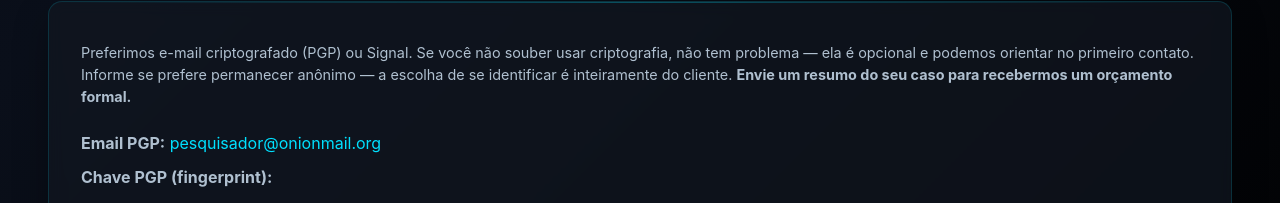
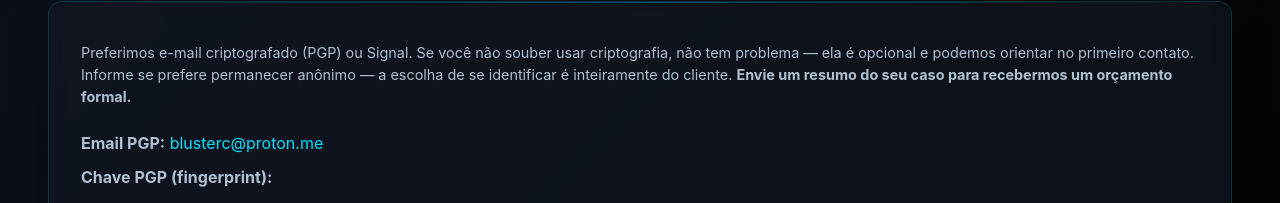
Before and after one commit to omatomato/Omatomato, a plain HTML site: page service-detail.html in a window 1280 px wide. Shown: the part 5357-5560 px from the top of the page. Drawn offline with Linux system fonts and the light colour scheme.

Commit message:
Update service-detail.html

```diff
--- a/service-detail.html
+++ b/service-detail.html
@@ -1406,7 +1406,7 @@ sha256sum -c manifesto-2026-02-28.txt
         <div class="contact-box">
           <p class="hint"><span data-lang="pt">Preferimos e-mail criptografado (PGP) ou Signal. Se você não souber usar criptografia, não tem problema — ela é opcional e podemos orientar no primeiro contato. Informe se prefere permanecer anônimo — a escolha de se identificar é inteiramente do cliente. <strong>Envie um resumo do seu caso para recebermos um orçamento formal.</strong></span><span data-lang="en">We prefer encrypted email (PGP) or Signal. If you don't know how to use encryption, that's fine — it is optional and we can guide you. Also indicate whether you prefer to remain anonymous — the choice to identify is entirely yours. <strong>Send a summary of your case to receive a formal quote.</strong></span></p>
 
-          <p style="margin-top:1.5rem"><strong><span data-lang="pt">Email PGP:</span><span data-lang="en">PGP Email:</span></strong> <a href="mailto:pesquisador@onionmail.org" style="color:var(--accent)">pesquisador@onionmail.org</a></p>
+          <p style="margin-top:1.5rem"><strong><span data-lang="pt">Email PGP:</span><span data-lang="en">PGP Email:</span></strong> <span  style="color:var(--accent)">blusterc@proton.me</span></p>
 
           <p><strong><span data-lang="pt">Chave PGP (fingerprint):</span><span data-lang="en">PGP key (fingerprint):</span></strong></p>
           <div class="pgp-fp">7D8E 9F4A 2C1B 5E3F 8A7D 9B2C 4E5F 1A3B 6C8D 0E2F</div>
```
